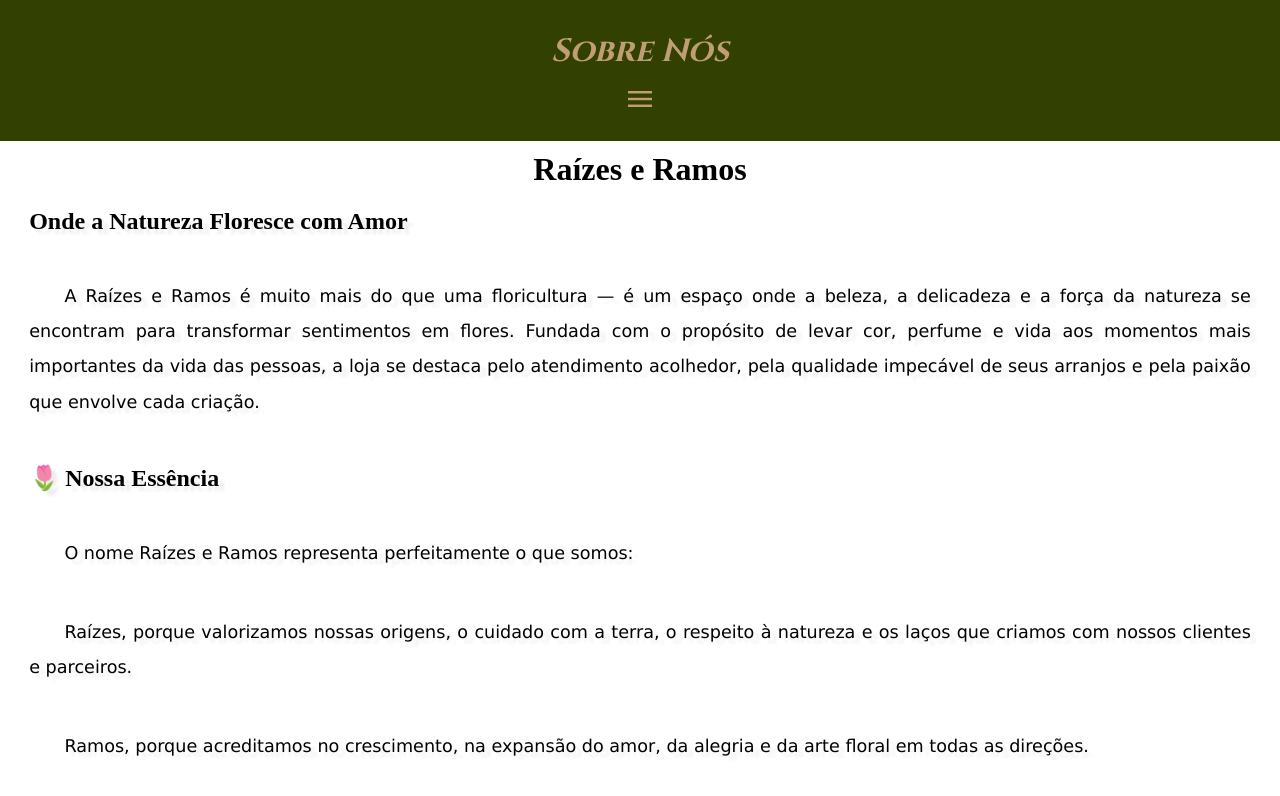
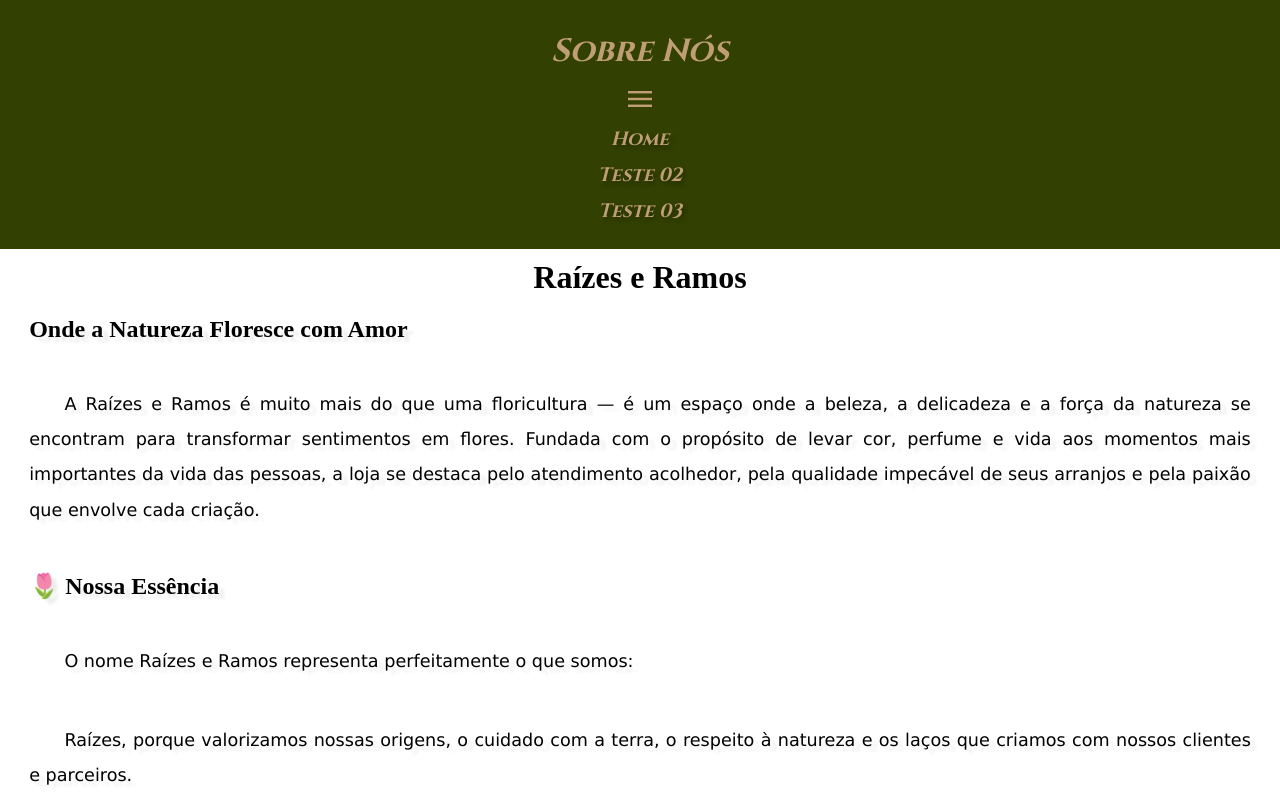
Before and after one commit to MGS-001/Meus-Sites, a plain HTML site: page Site Floricultura/sobrenos.html in a window 1280 px wide. Both pictures are taken after a click on the element "menu". Shown: the top 796 px of the page. Drawn offline with nearby package versions, Linux system fonts and the light colour scheme.

Commit message:
sobre nós

```diff
--- a/Site Floricultura/sobrenos.html
+++ b/Site Floricultura/sobrenos.html
@@ -77,5 +77,15 @@
     <footer>
         <p>&copy; Todos os direitos estão reservados</p>
     </footer>
+    <script>
+        let item = document.querySelector('#item')
+        function clicar(){
+            if (item.style.display === 'block') {
+                item.style.display = 'none'
+            }else{
+                item.style.display = 'block'
+            }
+        }
+    </script>
 </body>
 </html>
```
